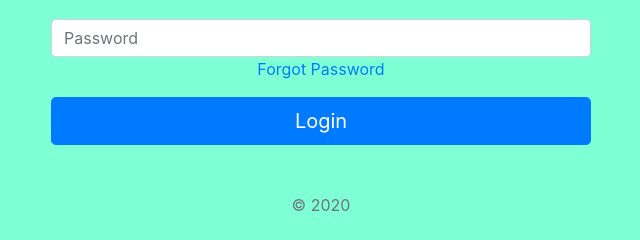
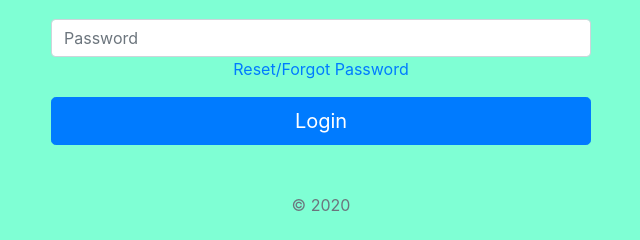
Before and after one commit to yeshwanthkonk/Password_Reset_Follow-22-11, a plain HTML site: page login.html in a window 1280 px wide. Shown: the part 291-531 px from the top of the page, 319-959 px from the left. Drawn offline with nearby package versions, Linux system fonts and the light colour scheme.

Commit message:
frontend_flow

```diff
--- a/login.html
+++ b/login.html
@@ -27,7 +27,7 @@
         <label for="inputPassword" class="sr-only">Password</label>
         <input type="password" id="password" class="form-control" placeholder="Password" required="">
         <div class="mb-3">
-          <a href="./forgot_password.html">Forgot Password</a>
+          <a href="./forgot_password.html">Reset/Forgot Password</a>
         </div>
         <button class="btn btn-lg btn-primary btn-block">Login</button>
         <p class="mt-5 mb-3 text-muted">© 2020</p>
```
